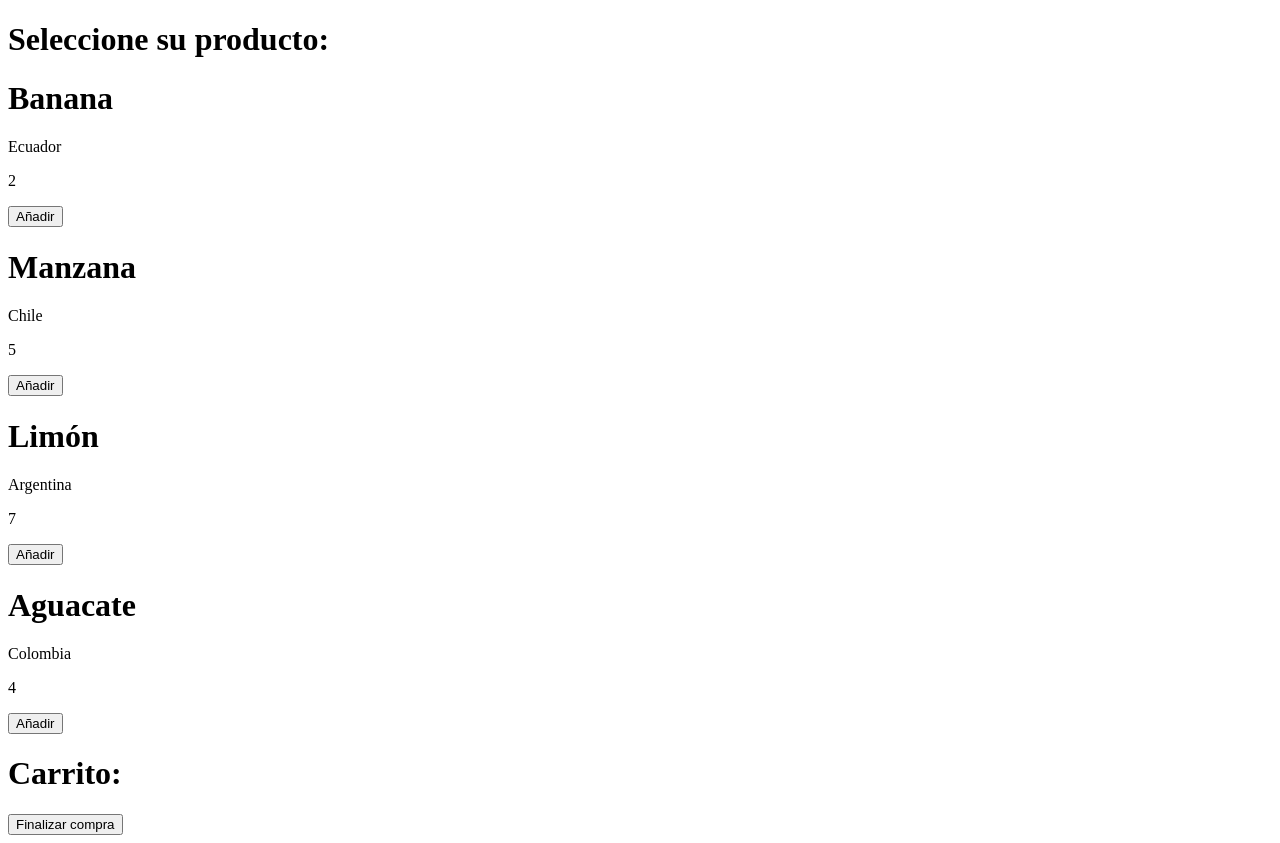
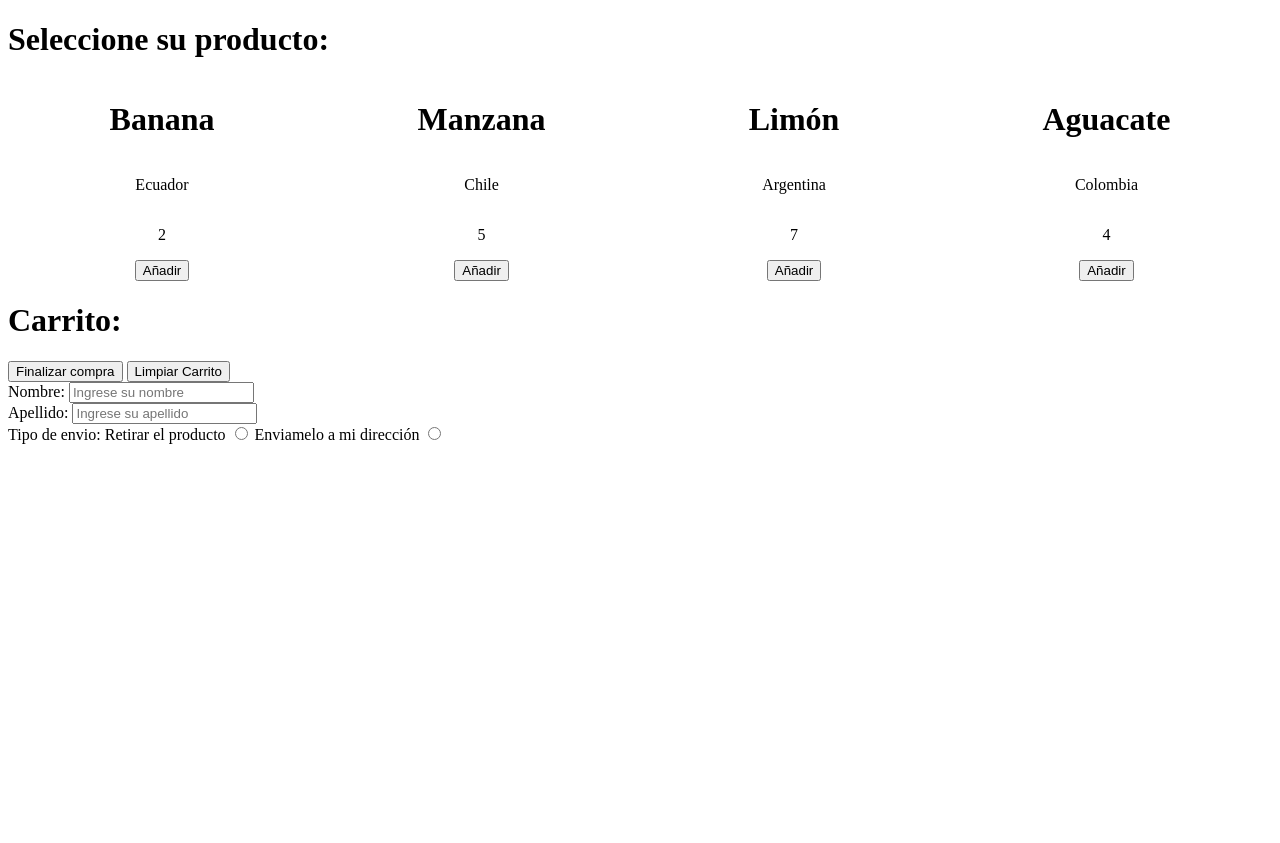
Before and after one commit to DavidMorenoCode/E-commerce, a plain HTML site: page index.html in a window 1280 px wide. After the commit the page ends 800 px from the top, so only its background shows below. Drawn offline with Linux system fonts and the light colour scheme.

Commit message:
Update (*) Estilos generales.
- Se añade contenedor del formulario

```diff
--- a/css/style.css
+++ b/css/style.css
@@ -1,9 +1,21 @@
 .contenedorProductos{
     display: flex;
-    justify-content: center;
+    justify-content: space-around;
     flex-wrap: wrap;
 }
 
+.contenedorCarrito{
+    display: flex;
+    justify-content: space-around;
+    flex-wrap: wrap;
+}
 .item{
-    width: 50px;
+    display: flex;
+    flex-direction: column;
+    align-items: center;
 }
+.formulario{
+    display: flex;
+    justify-content: center;
+    flex-direction: column;
+}
--- a/index.html
+++ b/index.html
@@ -9,13 +9,38 @@
 </head>
 <body>
     <h1>Seleccione su producto:</h1>
-    <div class="contenedor" id="contenedorProductos">
+    <div class="contenedorProductos" id="contenedorProductos">
     </div>
     <h1>Carrito:</h1>
     <div class="contenedorCarrito" id="contenedorCarrito">
     </div>
 
     <button onclick="solicitarDatos();">Finalizar compra</button>
+    <button onclick="limpiarCarrito();">Limpiar Carrito</button>
+
+    <div class="contenedorFormulario">
+        <form class="formulario">
+            <label>
+                Nombre:
+                <input type="text" placeholder="Ingrese su nombre">
+            </label>
+            <label>
+                Apellido:
+                <input type="text" placeholder="Ingrese su apellido">
+            </label>
+            <div class="contenedorTiponvio">
+                Tipo de envio:
+            <label>
+                Retirar el producto
+                <input type="radio" name="inputEnvio" id="">
+            </label>
+            <label>
+                Enviamelo a mi dirección
+                <input type="radio" name="inputEnvio" id="">
+            </label>
+            </div>
+        </form>
+    </div>
 
     <script src="js/script.js"></script>
 </body>
--- a/js/script.js
+++ b/js/script.js
@@ -81,3 +81,8 @@ function solicitarDatos (){
     console.log("Resultado: solicitarDatos -> validarEnvio", validarEnvio);
     console.log("Resultado: solicitarDatos -> direccion", direccion);
 }
+
+function limpiarCarrito(){
+    contenedorCarrito.innerHTML= null
+    localStorage.removeItem('carrito');
+}
```
